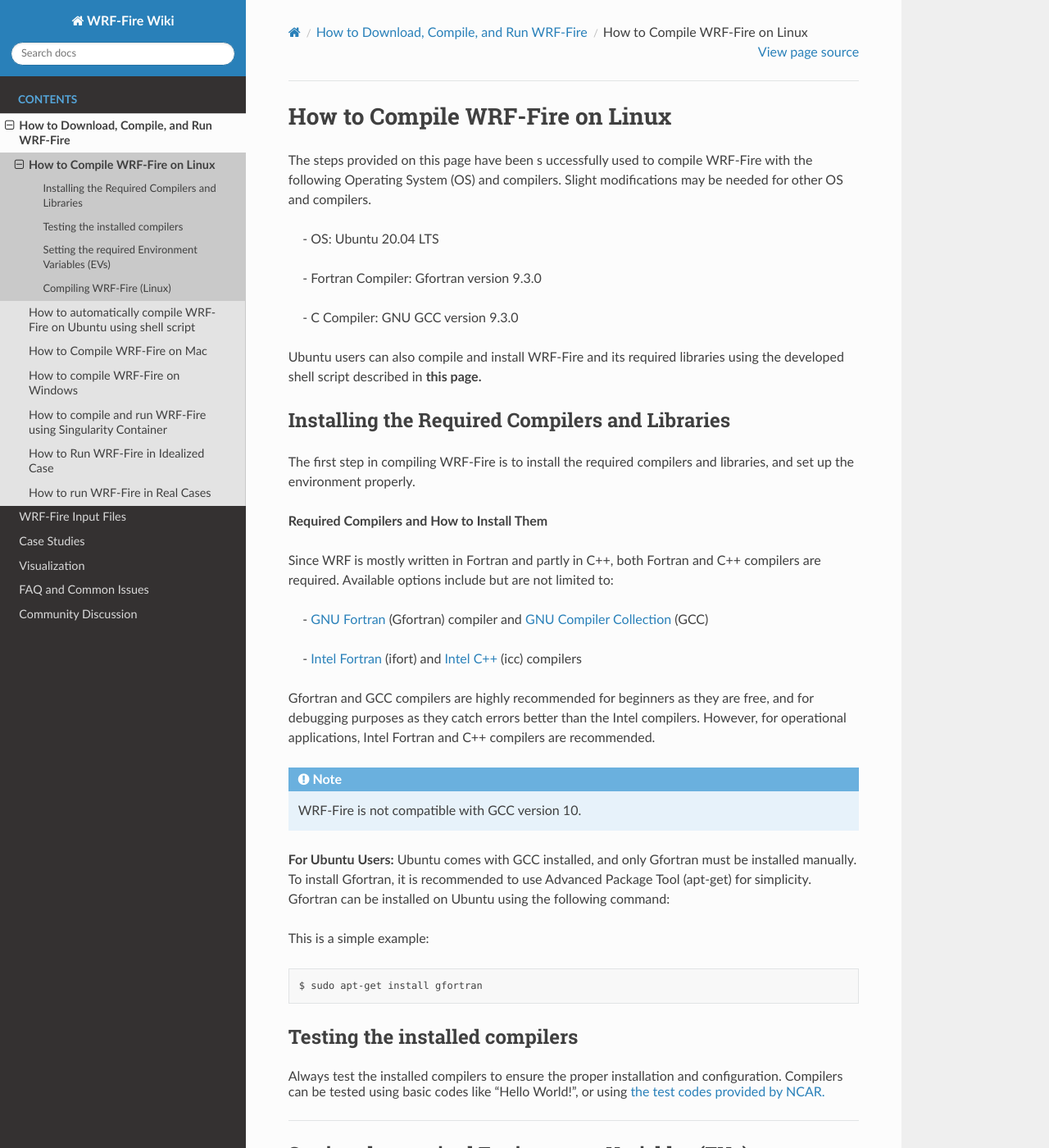
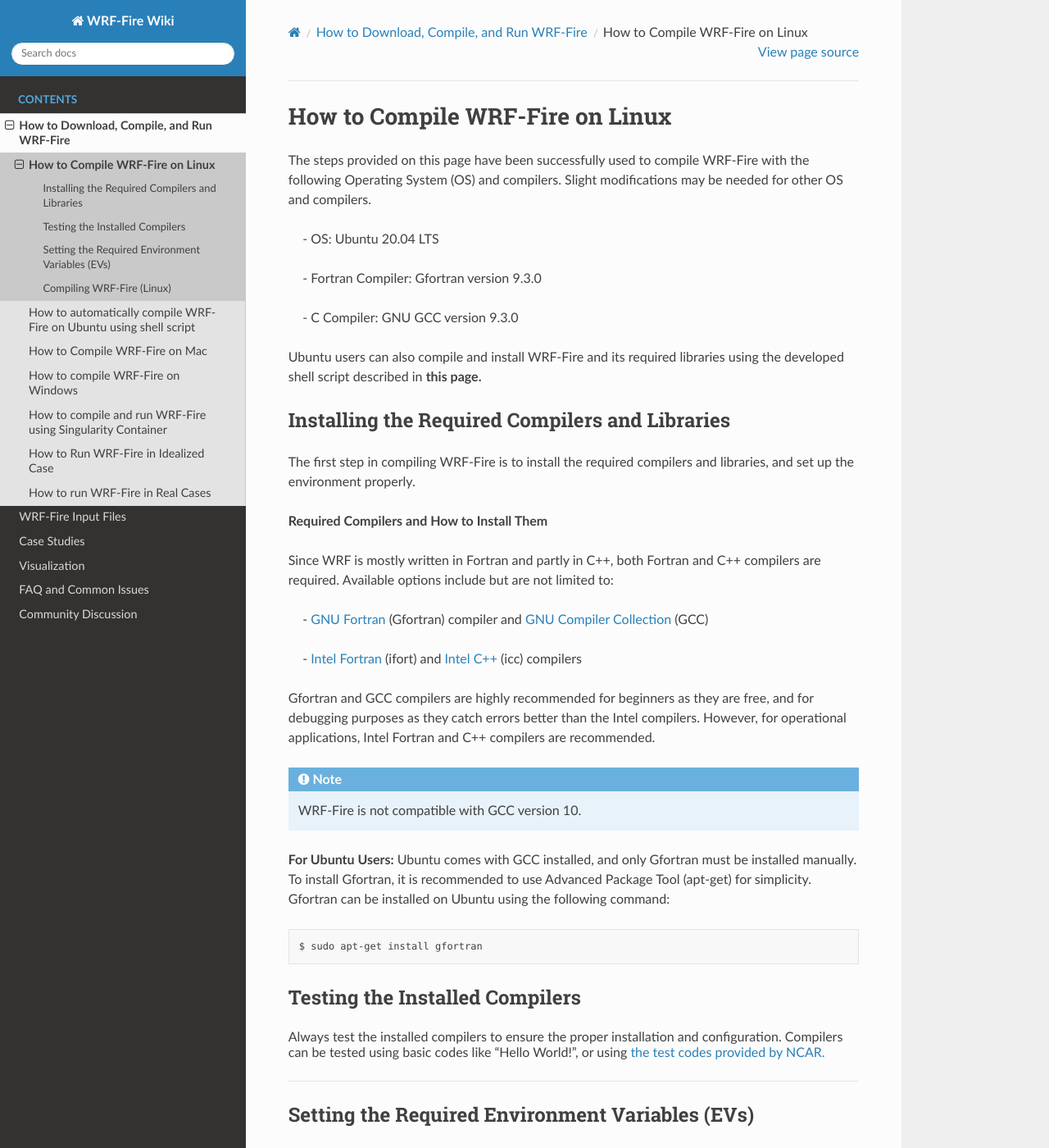
Before and after one commit to WRF-Fire-UNR/UNR-WRF-FIRE, a Sphinx documentation site: the page built from docs/source/Linux.rst, in a window 1280 px wide and 1400 px high. Shown: the whole window at 82% size. Built offline with Sphinx 7.4.7 and the Read the Docs theme 2.0.0, drawn with Linux system fonts in a browser that asks for light colours; some of the changed text lies outside the part shown.

Commit message:
Update Linux.rst

```diff
--- a/docs/source/Linux.rst
+++ b/docs/source/Linux.rst
@@ -4,8 +4,7 @@
 How to Compile WRF-Fire on Linux
 ================================
 
-The steps provided on this page have been s
-uccessfully used to compile WRF-Fire with the following Operating System (OS) and compilers. Slight modifications may be needed for other  OS and compilers.
+The steps provided on this page have been successfully used to compile WRF-Fire with the following Operating System (OS) and compilers. Slight modifications may be needed for other  OS and compilers.
 
 .. raw:: html
 
@@ -48,13 +47,11 @@ Gfortran and GCC compilers are highly recommended for beginners as they are free
 **For Ubuntu Users:**
 Ubuntu comes with GCC installed, and only Gfortran must be installed manually. To install Gfortran, it is recommended to use Advanced Package Tool (apt-get) for simplicity. Gfortran can be installed on Ubuntu using the following command:
 
-This is a simple example:
-
 ::
 
     $ sudo apt-get install gfortran
 
-Testing the installed compilers
+Testing the Installed Compilers
 -------------------------------
 
 .. raw:: html
@@ -63,7 +60,7 @@ Testing the installed compilers
 
 -----------------
 
-Setting the required Environment Variables (EVs)
+Setting the Required Environment Variables (EVs)
 ------------------------------------------------
 
 Before setting up the required Environment Variables, a directory should be created to install the required libraries. Then, the following Environment Variables must be set in the Shell’s Initialization File:
@@ -97,11 +94,11 @@ Before setting up the required Environment Variables, a directory should be crea
    The ‘CC’, ‘CXX’, ‘FC’, and ‘F77’ Environment Variables are used to call the compilers, and therefore, they should be changed according to the compilers. For instance, the presented environment variables are for GFortran and GCC compilers in an Ubuntu system with only one version of the compilers installed.
 
 
-**For Ubuntu users:** The above-mentioned Environment Variables should be set in “.bash_profile” file since Ubuntu uses Bash shell. This file is located in the Home directory and can be accessed and edited using the following command: ::
+**For Ubuntu Users:** The above-mentioned Environment Variables should be set in “.bash_profile” file since Ubuntu uses Bash shell. This file is located in the Home directory and can be accessed and edited using the following command: ::
 
    nano ~/.bash_profile
 
-**Required libraries and How to Install Them**
+**Required Libraries and How to Install Them**
 
 WRF-Fire requires several libraries to compile and run successfully. The required libraries are:
 
@@ -237,7 +234,7 @@ After installing mpich, the following Environment Variable should be set using t
 
 -------------------------
 
-**How to install Jasper, Zlib, and Libpng**
+**How to Install Jasper, Zlib, and Libpng**
 
 
 Jasper, Zlib, and Libpng are only required to compile and run WRF-Fire in real-data cases.
@@ -292,7 +289,7 @@ Compiling WRF-Fire (Linux)
 First make sure that all the required compilers and libraries are working properly and the required Environment Variables are set. Then proceed with compiling WRF-Fire.
 WRF-Fire source files can be downloaded from its Github repository.
 
-**Creating the configuration file**
+**Creating the Configuration file**
 
 After extracting the source code, WRF configuration file should be created. In order to create the configuration file, the following command must be issued in the WRF’s source code directory:
 
@@ -343,7 +340,7 @@ WRF-Fire is compiled using 2 CPUs by default. To change the number of CPUs used
 
    $ ./compile -j 9 em_fire  >& log.compile
 
-**How to check the compilation success**
+**How to Check the Compilation Success**
 
 After successful compilation, the following “.exe” files should be generated in “(path to WRF directory)/test/(case name)” directory, where “case name” is “em_fire” and “em_real” for idealized and real data cases, respectively:
 
```
